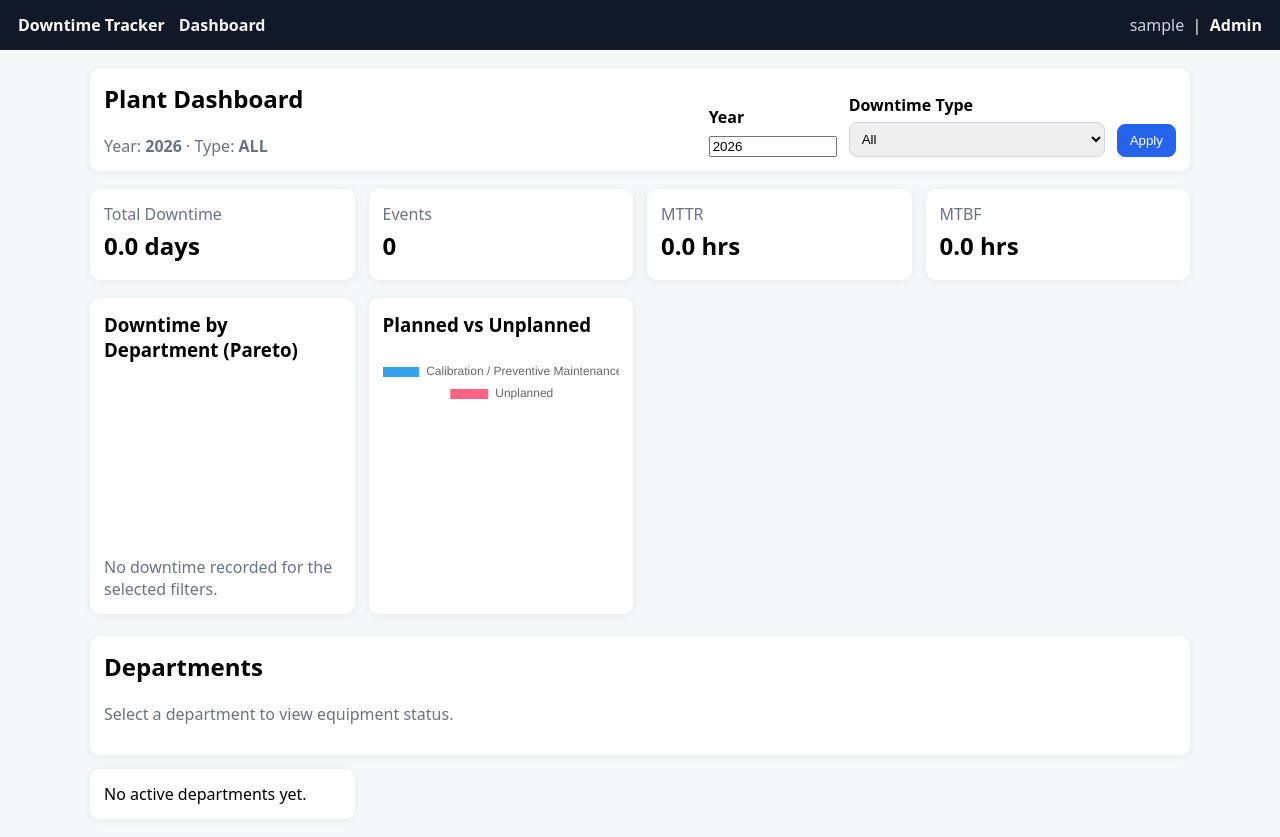
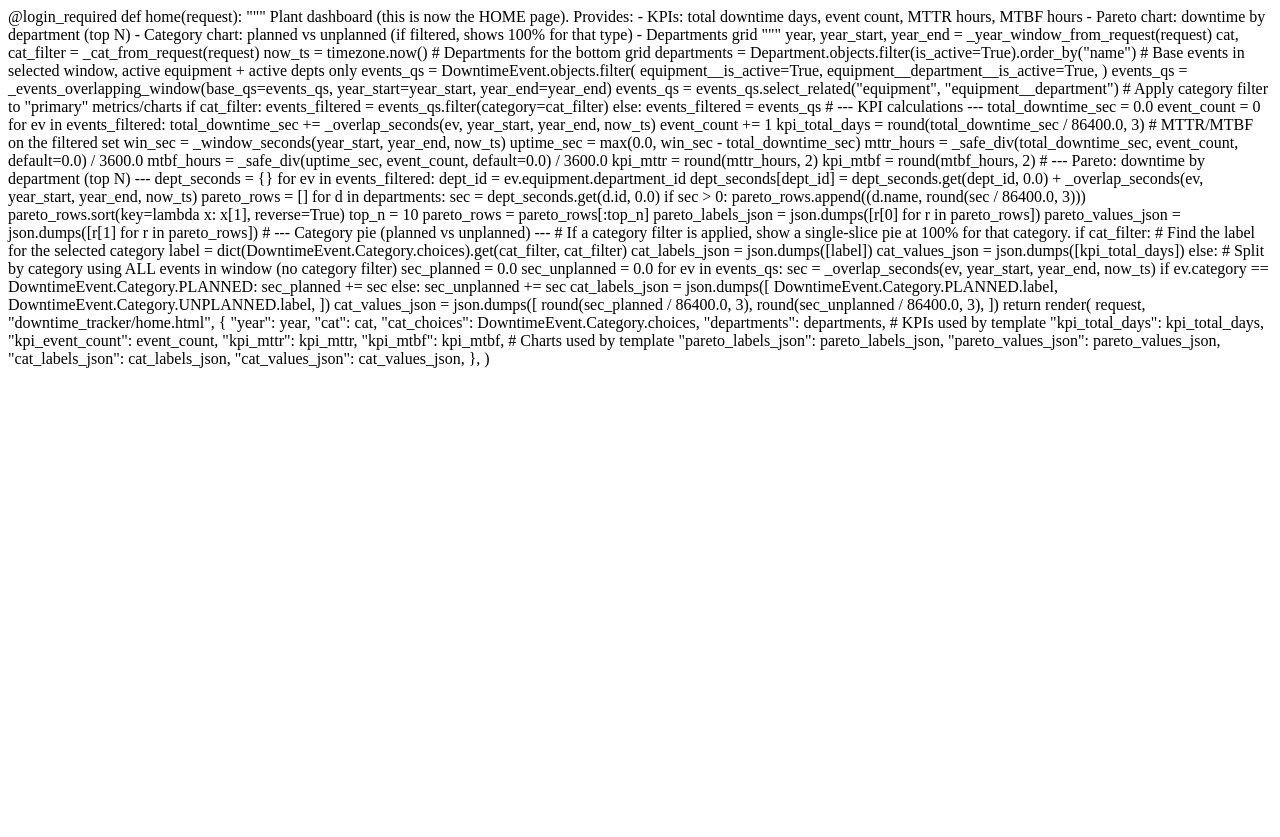
Before and after one commit to prestochango93/downtime-server, a Django app: page / in a window 1280 px wide. After the commit the page ends 368 px from the top, so only its background shows below. Run offline with Django 5.2, Linux system fonts and the light colour scheme; the visitor is signed in with stand-in values (Sample User, id 1); data that the repository does not hold is empty.

Commit message:
Update home.html

```diff
--- a/downtime/downtime_tracker/templates/downtime_tracker/home.html
+++ b/downtime/downtime_tracker/templates/downtime_tracker/home.html
@@ -1,163 +1,120 @@
-{% extends "downtime_tracker/base.html" %}
-{% block title %}Plant Dashboard — Downtime Tracker{% endblock %}
+@login_required
+def home(request):
+    """
+    Plant dashboard (this is now the HOME page).
+    Provides:
+      - KPIs: total downtime days, event count, MTTR hours, MTBF hours
+      - Pareto chart: downtime by department (top N)
+      - Category chart: planned vs unplanned (if filtered, shows 100% for that type)
+      - Departments grid
+    """
+    year, year_start, year_end = _year_window_from_request(request)
+    cat, cat_filter = _cat_from_request(request)
+    now_ts = timezone.now()
 
-{% block content %}
+    # Departments for the bottom grid
+    departments = Department.objects.filter(is_active=True).order_by("name")
 
-<!-- ================= HEADER / FILTERS ================= -->
-<div class="card">
-  <div style="display:flex; justify-content:space-between; align-items:flex-end; gap:12px; flex-wrap:wrap;">
-    <div>
-      <h2 style="margin-top:0;">Plant Dashboard</h2>
-      <div class="muted">
-        Year: <strong>{{ year }}</strong>
-        {% if cat != "ALL" %}
-          · Type: <strong>{{ cat }}</strong>
-        {% else %}
-          · Type: <strong>ALL</strong>
-        {% endif %}
-      </div>
-    </div>
+    # Base events in selected window, active equipment + active depts only
+    events_qs = DowntimeEvent.objects.filter(
+        equipment__is_active=True,
+        equipment__department__is_active=True,
+    )
+    events_qs = _events_overlapping_window(base_qs=events_qs, year_start=year_start, year_end=year_end)
+    events_qs = events_qs.select_related("equipment", "equipment__department")
 
-    <form method="get" style="display:flex; gap:12px; align-items:flex-end; flex-wrap:wrap;">
-      <div style="min-width:120px;">
-        <label for="id_year">Year</label>
-        <input id="id_year" name="year" type="number" value="{{ year }}" style="width:120px;">
-      </div>
+    # Apply category filter to "primary" metrics/charts
+    if cat_filter:
+        events_filtered = events_qs.filter(category=cat_filter)
+    else:
+        events_filtered = events_qs
 
-      <div style="min-width:220px;">
-        <label for="id_cat">Downtime Type</label>
-        <select id="id_cat" name="cat">
-          <option value="ALL" {% if cat == "ALL" %}selected{% endif %}>All</option>
-          {% for v,l in cat_choices %}
-            <option value="{{ v }}" {% if cat == v %}selected{% endif %}>{{ l }}</option>
-          {% endfor %}
-        </select>
-      </div>
+    # --- KPI calculations ---
+    total_downtime_sec = 0.0
+    event_count = 0
 
-      <div>
-        <button class="btn btn-primary" type="submit">Apply</button>
-      </div>
-    </form>
-  </div>
-</div>
+    for ev in events_filtered:
+        total_downtime_sec += _overlap_seconds(ev, year_start, year_end, now_ts)
+        event_count += 1
 
-<div style="height:18px;"></div>
+    kpi_total_days = round(total_downtime_sec / 86400.0, 3)
 
-<!-- ================= KPIs ================= -->
-<div class="grid">
-  <div class="card">
-    <div class="muted">Total Downtime</div>
-    <h2 style="margin:4px 0;">{{ kpi_total_days }} days</h2>
-  </div>
+    # MTTR/MTBF on the filtered set
+    win_sec = _window_seconds(year_start, year_end, now_ts)
+    uptime_sec = max(0.0, win_sec - total_downtime_sec)
 
-  <div class="card">
-    <div class="muted">Events</div>
-    <h2 style="margin:4px 0;">{{ kpi_event_count }}</h2>
-  </div>
+    mttr_hours = _safe_div(total_downtime_sec, event_count, default=0.0) / 3600.0
+    mtbf_hours = _safe_div(uptime_sec, event_count, default=0.0) / 3600.0
 
-  <div class="card">
-    <div class="muted">MTTR</div>
-    <h2 style="margin:4px 0;">{{ kpi_mttr }} hrs</h2>
-  </div>
+    kpi_mttr = round(mttr_hours, 2)
+    kpi_mtbf = round(mtbf_hours, 2)
 
-  <div class="card">
-    <div class="muted">MTBF</div>
-    <h2 style="margin:4px 0;">{{ kpi_mtbf }} hrs</h2>
-  </div>
-</div>
+    # --- Pareto: downtime by department (top N) ---
+    dept_seconds = {}
+    for ev in events_filtered:
+        dept_id = ev.equipment.department_id
+        dept_seconds[dept_id] = dept_seconds.get(dept_id, 0.0) + _overlap_seconds(ev, year_start, year_end, now_ts)
 
-<div style="height:18px;"></div>
+    pareto_rows = []
+    for d in departments:
+        sec = dept_seconds.get(d.id, 0.0)
+        if sec > 0:
+            pareto_rows.append((d.name, round(sec / 86400.0, 3)))
 
-<!-- ================= CHARTS ================= -->
-<div class="grid">
+    pareto_rows.sort(key=lambda x: x[1], reverse=True)
+    top_n = 10
+    pareto_rows = pareto_rows[:top_n]
 
-  <!-- Pareto -->
-  <div class="card">
-    <h3 style="margin-top:0;">Downtime by Department (Pareto)</h3>
-    <canvas id="paretoChart" height="160"></canvas>
-    {% if pareto_labels_json == "[]" %}
-      <div class="muted" style="margin-top:10px;">No downtime recorded for the selected filters.</div>
-    {% endif %}
-  </div>
+    pareto_labels_json = json.dumps([r[0] for r in pareto_rows])
+    pareto_values_json = json.dumps([r[1] for r in pareto_rows])
 
-  <!-- Category breakdown -->
-  <div class="card">
-    <h3 style="margin-top:0;">Planned vs Unplanned</h3>
-    <canvas id="catChart" height="160"></canvas>
-  </div>
+    # --- Category pie (planned vs unplanned) ---
+    # If a category filter is applied, show a single-slice pie at 100% for that category.
+    if cat_filter:
+        # Find the label for the selected category
+        label = dict(DowntimeEvent.Category.choices).get(cat_filter, cat_filter)
+        cat_labels_json = json.dumps([label])
+        cat_values_json = json.dumps([kpi_total_days])
+    else:
+        # Split by category using ALL events in window (no category filter)
+        sec_planned = 0.0
+        sec_unplanned = 0.0
 
-</div>
+        for ev in events_qs:
+            sec = _overlap_seconds(ev, year_start, year_end, now_ts)
+            if ev.category == DowntimeEvent.Category.PLANNED:
+                sec_planned += sec
+            else:
+                sec_unplanned += sec
 
-<div style="height:22px;"></div>
+        cat_labels_json = json.dumps([
+            DowntimeEvent.Category.PLANNED.label,
+            DowntimeEvent.Category.UNPLANNED.label,
+        ])
+        cat_values_json = json.dumps([
+            round(sec_planned / 86400.0, 3),
+            round(sec_unplanned / 86400.0, 3),
+        ])
 
-<!-- ================= DEPARTMENTS ================= -->
-<div class="card">
-  <h2 style="margin-top:0;">Departments</h2>
-  <p class="muted">Select a department to view equipment status.</p>
-</div>
+    return render(
+        request,
+        "downtime_tracker/home.html",
+        {
+            "year": year,
+            "cat": cat,
+            "cat_choices": DowntimeEvent.Category.choices,
+            "departments": departments,
 
-<div style="height:14px;"></div>
+            # KPIs used by template
+            "kpi_total_days": kpi_total_days,
+            "kpi_event_count": event_count,
+            "kpi_mttr": kpi_mttr,
+            "kpi_mtbf": kpi_mtbf,
 
-<div class="grid">
-  {% for d in departments %}
-    <div class="card">
-      <h3 style="margin:0 0 6px 0;">{{ d.name }}</h3>
-      {% if d.description %}
-        <div class="muted">{{ d.description }}</div>
-      {% endif %}
-
-      <div style="height:12px;"></div>
-
-      <a class="btn btn-primary"
-         href="{% url 'downtime_tracker:department_detail' d.code %}?year={{ year }}&cat={{ cat }}">
-         View equipment
-      </a>
-    </div>
-  {% empty %}
-    <div class="card">No active departments yet.</div>
-  {% endfor %}
-</div>
-
-<!-- ================= CHART JS ================= -->
-<script src="https://cdn.jsdelivr.net/npm/chart.js"></script>
-
-<script>
-/* Pareto */
-const paretoLabels = {{ pareto_labels_json|safe }};
-const paretoValues = {{ pareto_values_json|safe }};
-
-if (paretoLabels && paretoLabels.length) {
-  new Chart(document.getElementById('paretoChart'), {
-    type: 'bar',
-    data: {
-      labels: paretoLabels,
-      datasets: [{
-        label: 'Downtime (days)',
-        data: paretoValues
-      }]
-    },
-    options: {
-      responsive: true,
-      plugins: { legend: { display: true } },
-      scales: { y: { beginAtZero: true } }
-    }
-  });
-}
-
-/* Planned vs Unplanned */
-const catLabels = {{ cat_labels_json|safe }};
-const catValues = {{ cat_values_json|safe }};
-
-new Chart(document.getElementById('catChart'), {
-  type: 'pie',
-  data: {
-    labels: catLabels,
-    datasets: [{
-      data: catValues
-    }]
-  },
-  options: { responsive: true }
-});
-</script>
-
-{% endblock %}
+            # Charts used by template
+            "pareto_labels_json": pareto_labels_json,
+            "pareto_values_json": pareto_values_json,
+            "cat_labels_json": cat_labels_json,
+            "cat_values_json": cat_values_json,
+        },
+    )
```
